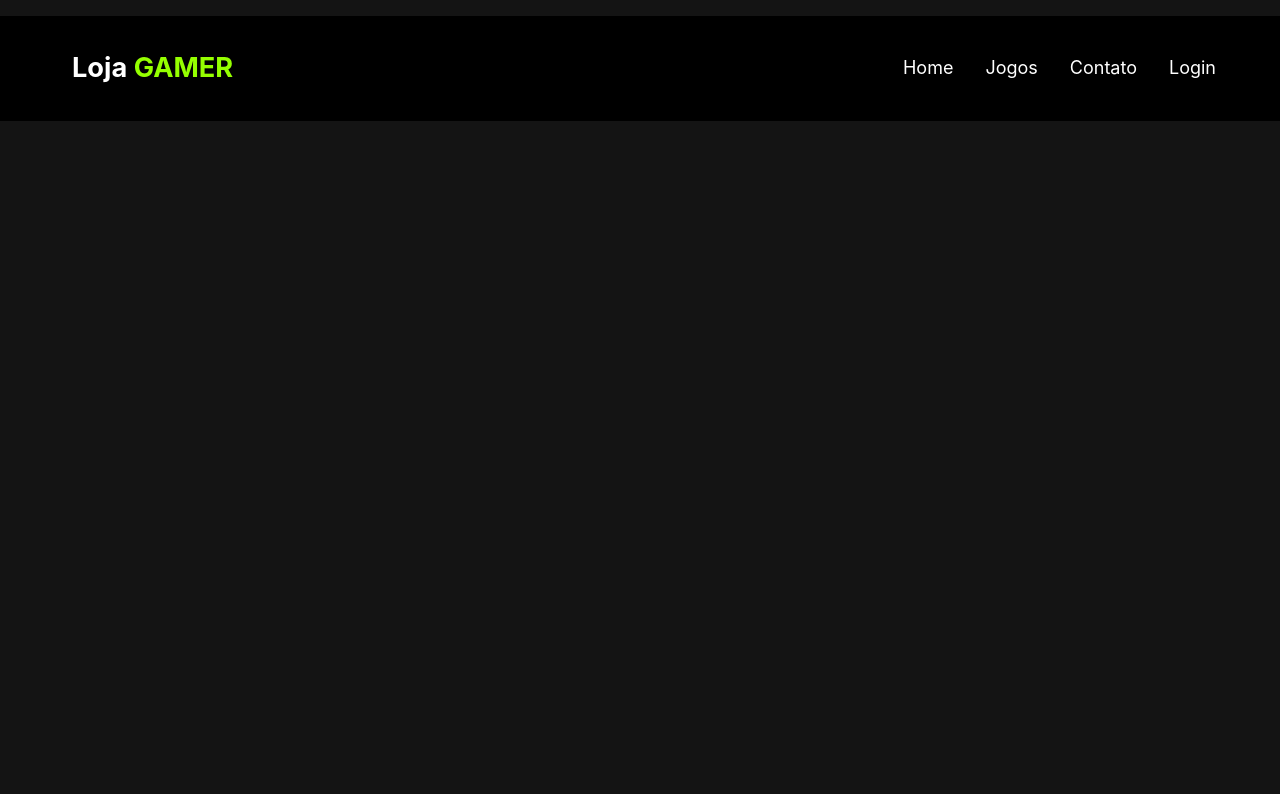
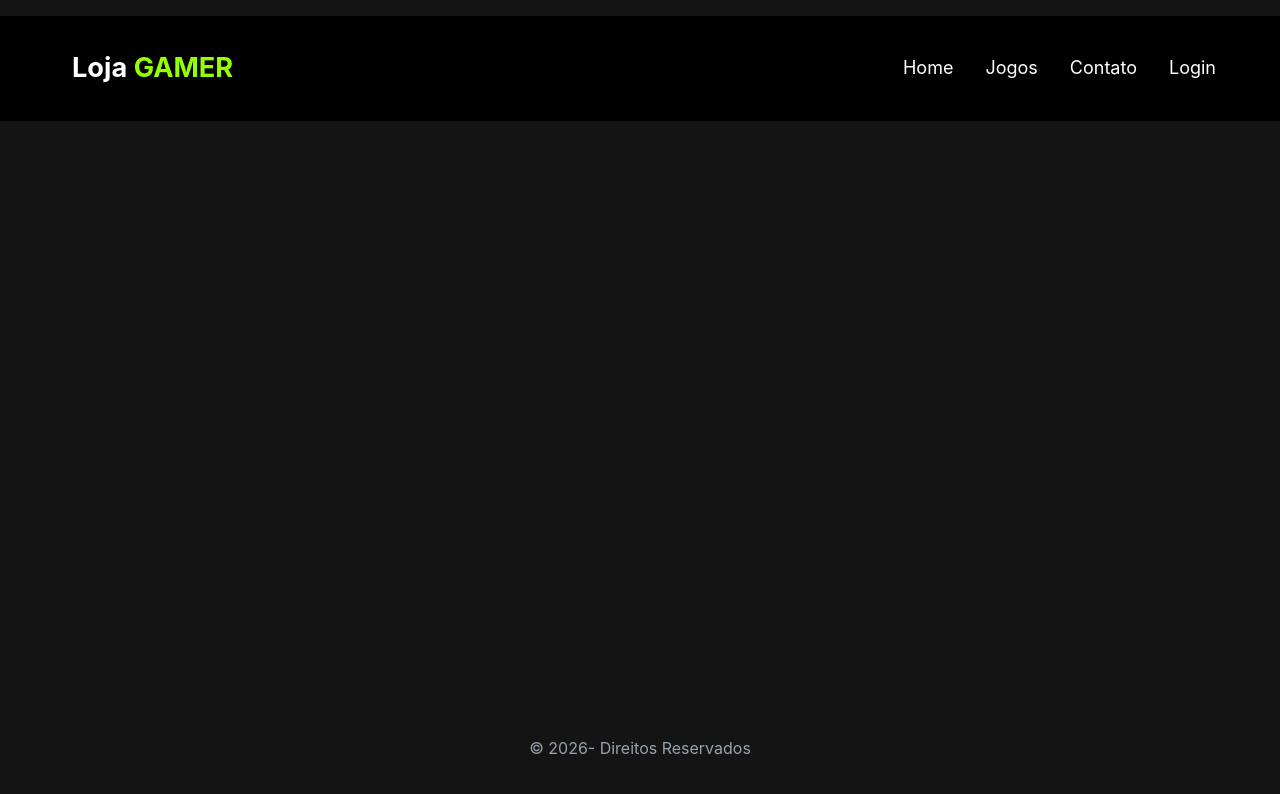
Before and after one commit to danilloroque/lojagamer-1espj, a React (Vite) app: page / in a window 1280 px wide. Shown: the top 794 px of the page. Built offline with nearby package versions, Linux system fonts and the light colour scheme.

Commit message:
feat: codificando e estilizando o Footer

```diff
--- a/src/components/Footer.jsx
+++ b/src/components/Footer.jsx
@@ -1,8 +1,10 @@
+
+
 const Footer = () => {
   return (
-    <>
-
-    </>
+    <footer className="text-center py-10 text-gray-400">
+      <p>&copy; 2026- Direitos Reservados</p>
+    </footer>
   )
 }
 
```
